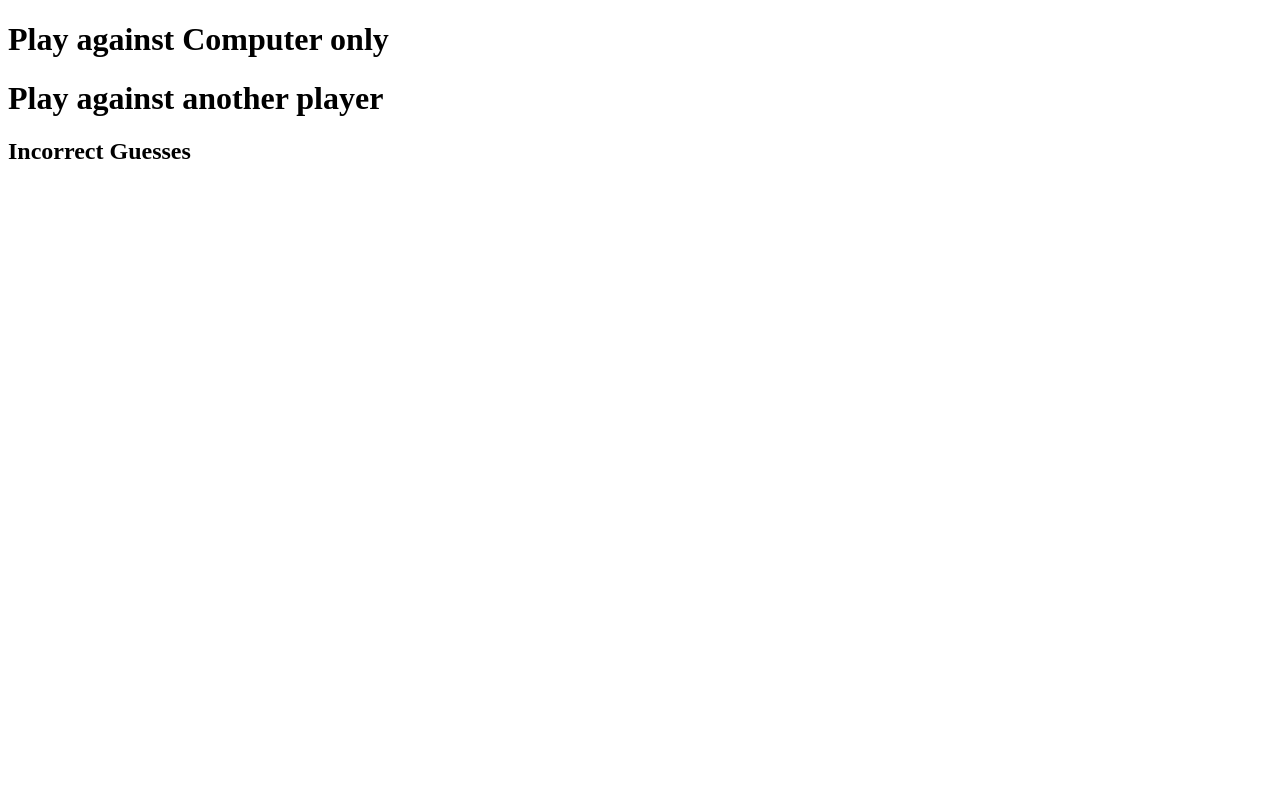
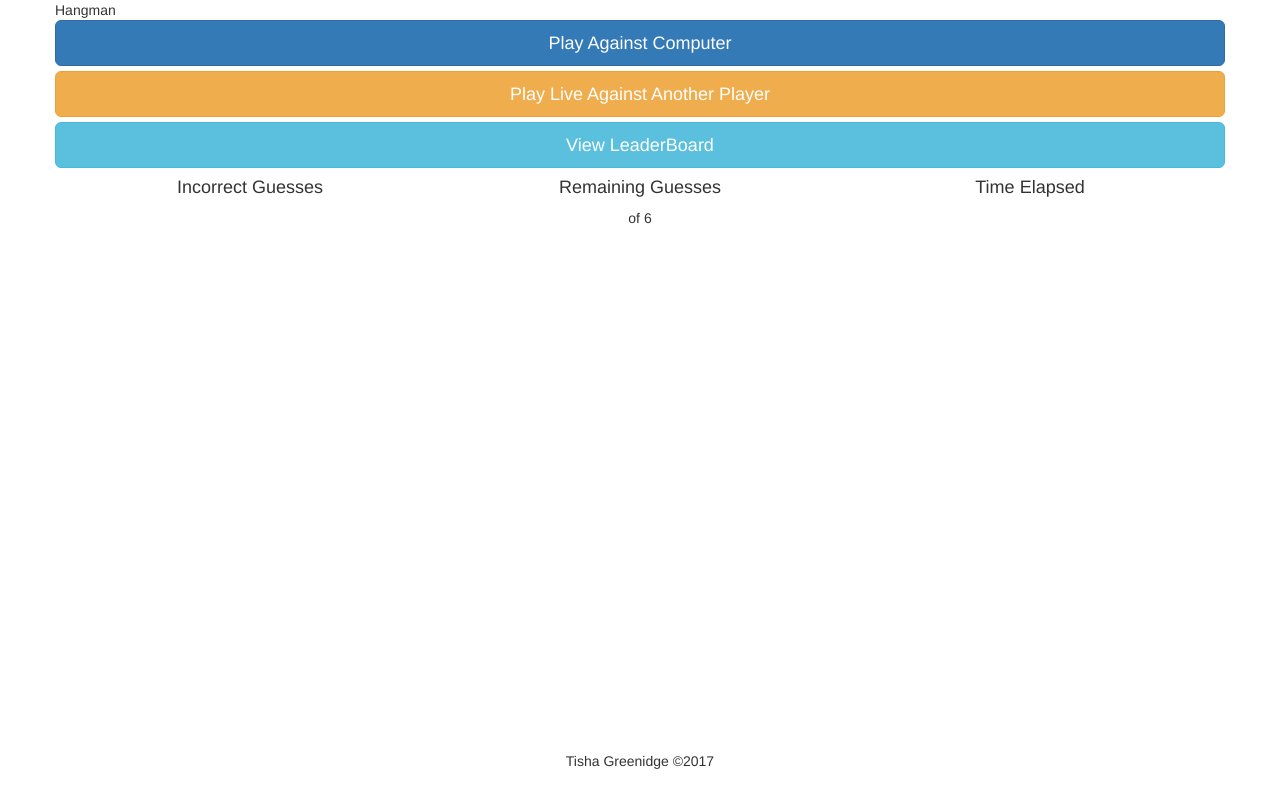
Before and after one commit to tgreenidge/Hangman, a website: page client/index.html in a window 1280 px wide. Drawn offline with nearby package versions, Linux system fonts and the light colour scheme; no server answers.

Commit message:
Initial UserInterface; not finished

```diff
--- a/client/index.html
+++ b/client/index.html
@@ -4,26 +4,73 @@
     <meta charset="utf-8">
     <meta name="viewport" content="width=device-width, initial-scale=1">
     <title>Hangman Game</title>
+
+    <!-- BOOTSTRAP css cdn-->
+    <link rel='stylesheet' href='https://cdnjs.cloudflare.com/ajax/libs/twitter-bootstrap/3.3.7/css/bootstrap.min.css'>
+
+    <!-- change to include file for css-->
+    <link rel="stylesheet" href="./styles/index.css">
   </head>
 
-  <body class="container-fluid">
-    <div class="options">
-      <h1>Play against Computer only</h1>
-      <h1>Play against another player</h1>
+  <body class="container-fluid" onload="postPresentYear()">
+    <nav>
+    </nav>
+
+    <div class="container">
+      <div class="row hero">
+        Hangman
+
+      </div>
+
+      <!-- Player Options -->
+      <div class="row game-options">
+        <button type="button" class="btn btn-primary btn-lg btn-block">
+          Play Against Computer
+        </button>
+        <button type="button" class="btn btn-warning btn-lg btn-block">
+          Play Live Against Another Player
+        </button>
+        <button type="button" class="btn btn-info btn-lg btn-block">
+          View LeaderBoard
+        </button>
+      </div>
+
+      <!-- Word in Play-->
+      <div class="row" id="word-display">
+        <div >
+
+        </div>
+      </div>
+
+      <!-- In Game Statistics -->
+      <div class="row game-stats">
+        <div class="col-xs-6 col-md-4" id="letters-guessed-display">
+          <h4>Incorrect Guesses </h4>
+          <p></p>
+        </div>
+
+        <div class="col-xs-6 col-md-4" id="letters-remaining-display">
+          <h4>Remaining Guesses </h4>
+          <p><span></span> of 6</p>
+        </div>
+
+        <div class="col-xs-6 col-md-4" id="time-elapsed-display">
+          <h4>Time Elapsed </h4>
+          <p></p>
+        </div>
+      </div>
+
+      <div class="leader-board">
+      </div>
     </div>
 
-    <div>
-      <div id="word-display"></div>
-    </div>
-
-    <div>
-      <h2>Incorrect Guesses</h2>
-      <div id="letters-guessed-display"></div>
-    </div>
+    <!--Uses Bootstrap's class to stick footer at bottom of page-->
+    <footer class="navbar navbar-inner  navbar-fixed-bottom"> <p>Tisha Greenidge &copy;<span id="copyright-year"></span></p></footer>
 
     <script src="https://cdnjs.cloudflare.com/ajax/libs/socket.io/1.7.2/socket.io.js"></script>
-    <script src="index.js"></script>
-
+    <script src='https://cdnjs.cloudflare.com/ajax/libs/jquery/3.1.0/jquery.min.js'></script>
+    <script src='https://cdnjs.cloudflare.com/ajax/libs/twitter-bootstrap/3.3.7/js/bootstrap.min.js'></script>
+    <script src="./scripts/index.js"></script>
     <script>
       var socket = io();
     </script>
--- a/client/index.js
+++ b/client/scripts/index.js
@@ -6,6 +6,7 @@ function postPresentYear(){
   var year = document.getElementById("copyright-year");
   year.innerText = new Date().getFullYear();
 };
+
 
 // Print dashes on screen that corresponds with word length
 var printDashes = function (word){
--- /dev/null
+++ b/client/styles/index.css
@@ -0,0 +1,4 @@
+
+footer p, .game-stats {
+  text-align: center;
+}
--- a/package.json
+++ b/package.json
@@ -17,6 +17,7 @@
   },
   "homepage": "https://github.com/tgreenidge/Hangman#readme",
   "dependencies": {
+    "body-parser": "^1.16.1",
     "express": "^4.14.1",
     "jsonfile": "^2.4.0",
     "request": "^2.79.0",
```
Also changed, not shown: app.js (+17 -5 lines), createDictionary.js (+4 -8 lines).
